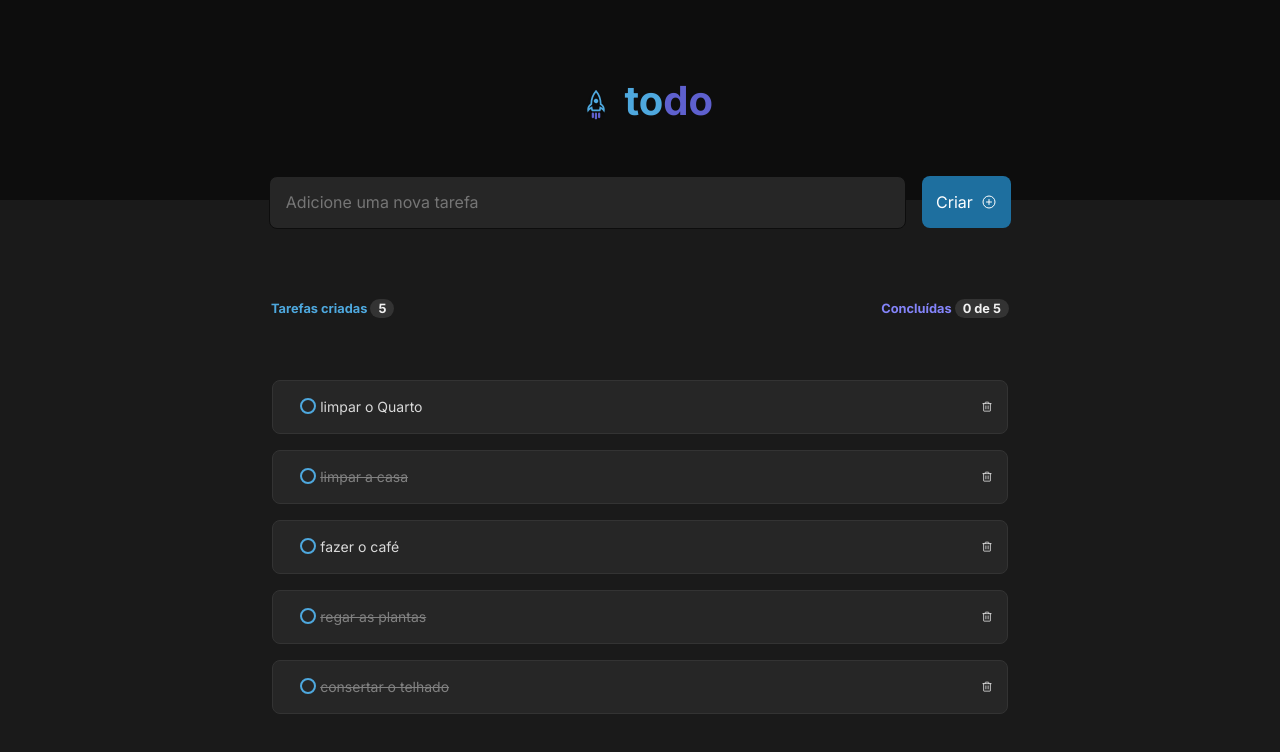
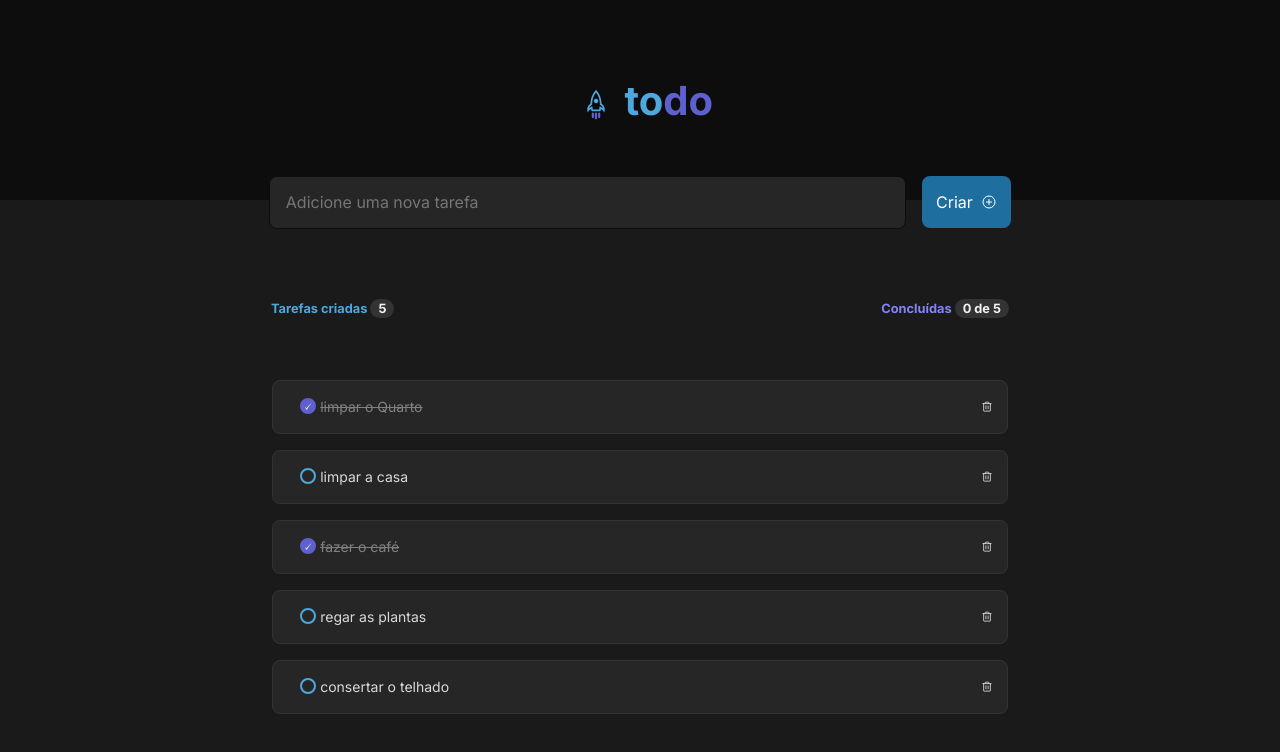
Before and after one commit to AllyssonR/Todo_list, a React (Vite) app: page / in a window 1280 px wide. Shown: the top 752 px of the page. Built offline with nearby package versions, Linux system fonts and the light colour scheme.

Commit message:
update task

```diff
--- a/src/App.tsx
+++ b/src/App.tsx
@@ -9,7 +9,6 @@ interface TaskProps {
   isDone: boolean;
   task: string;
 }
-
 
 const tasks = [
   { id: uuidV4(), isDone: true, task: "limpar o Quarto" },
--- a/src/components/Task.tsx
+++ b/src/components/Task.tsx
@@ -6,9 +6,10 @@ interface TaskProps {
   taskText: string;
 }
 export function Task({ isDone, taskText }: TaskProps) {
-  const [checked, setChecked] = useState(isDone);
+  const [checkedTask, setCheckedTask] = useState(isDone);
+
   function onCheckedChange() {
-    setChecked(!checked);
+    setCheckedTask(!checkedTask);
   }
   return (
     <li className={styles.content}>
@@ -17,10 +18,11 @@ export function Task({ isDone, taskText }: TaskProps) {
           type="checkbox"
           name="isTaskDone"
           id="isTaskDone"
-          onClick={onCheckedChange}
+          checked={checkedTask}
+          onChange={onCheckedChange}
         />
 
-        {checked ? <p>{taskText}</p> : <s>{taskText}</s>}
+        {checkedTask ? <s>{taskText}</s> : <p>{taskText}</p>}
       </div>
       <button>
         <Trash size={12} />
```
